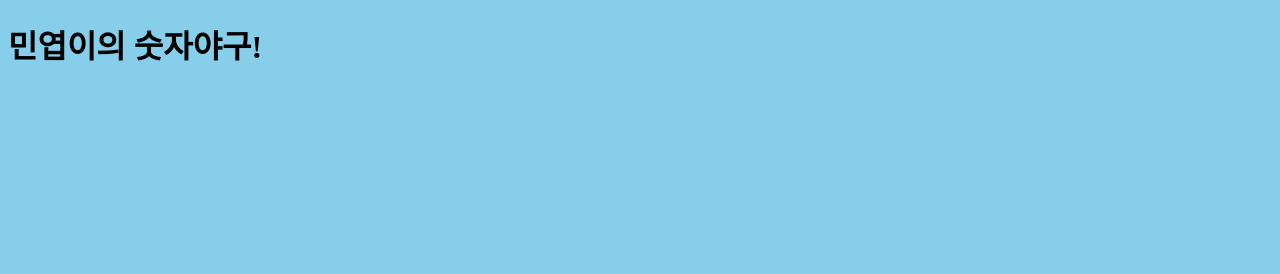
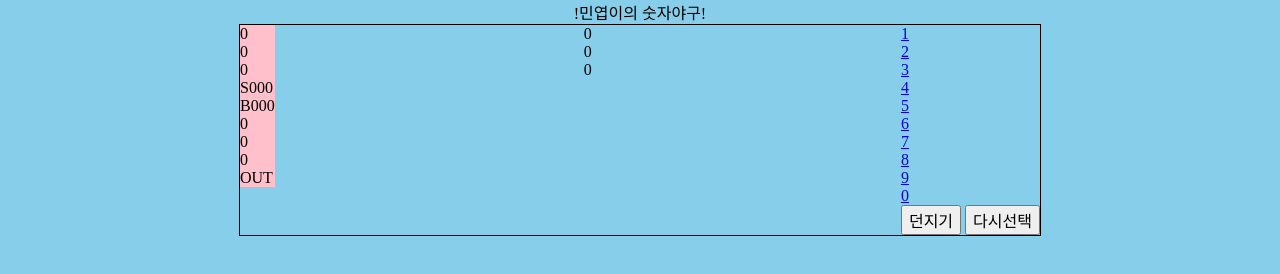
Before and after one commit to jyansol/game, a website built with Parcel: page src/index.html in a window 1280 px wide. Built offline with nearby package versions, Linux system fonts and the light colour scheme.

Commit message:
basic html

```diff
--- a/src/index.html
+++ b/src/index.html
@@ -7,20 +7,56 @@
     <meta http-equiv="X-UA-Compatible" content="ie=edge">
     <title>숫자야구</title>
     <link rel="stylesheet" href="./index.scss">
+    <link rel="stylesheet" href="./reset.css">
   </head>
 
   <body>
-    <h1>민엽이의 숫자야구!</h1>
+    <h1>!민엽이의 숫자야구!</h1>
     <div class="container">
-      <section class="score">
+      <section class="score-section">
         <div class="score-bg">
-          <div>
-
+          <div class="score">
+            <ul>
+              <li>0</li>
+              <li>0</li>
+              <li>0</li>
+              <li><span>S</span><em>0</em><em>0</em><em>0</em></li>
+              <li><span>B</span><em>0</em><em>0</em><em>0</em></li>
+            </ul>
+          </div>
+          <div class="out">
+            <ul>
+              <li>0</li>
+              <li>0</li>
+              <li>0</li>
+              <li><span>OUT</span></li>
+            </ul>
           </div>
         </div>
       </section>
-      <section></section>
-      <section></section>
+      <section class="select-section">
+        <ul>
+          <li><a href="#">1</a></li>
+          <li><a href="#">2</a></li>
+          <li><a href="#">3</a></li>
+          <li><a href="#">4</a></li>
+          <li><a href="#">5</a></li>
+          <li><a href="#">6</a></li>
+          <li><a href="#">7</a></li>
+          <li><a href="#">8</a></li>
+          <li><a href="#">9</a></li>
+          <li><a href="#">0</a></li>
+        </ul>
+        <button>던지기</button>
+        <button>다시선택</button>
+      </section>
+      <section class="board-section">
+        <ul>
+          <li>0</li>
+          <li>0</li>
+          <li>0</li>
+        </ul>
+      </section>
     </div>
     <script src="./index.js"></script>
   </body>
--- a/src/index.scss
+++ b/src/index.scss
@@ -3,3 +3,23 @@ $main-color: skyblue;
 body {
   background-color: $main-color;
 }
+
+h1 {
+  text-align: center;
+}
+
+.container {
+  border: 1px solid black;
+  width: 800px;
+  margin: 0 auto;
+  display: flex;
+  justify-content: space-between;
+}
+
+.select-section {
+  order: 1;
+}
+
+.score-bg {
+  background-color: pink;
+}
--- /dev/null
+++ b/src/reset.css
@@ -0,0 +1,124 @@
+/* http://meyerweb.com/eric/tools/css/reset/
+   v2.0 | 20110126
+   License: none (public domain)
+*/
+
+html,
+body,
+div,
+span,
+applet,
+object,
+iframe,
+h1,
+h2,
+h3,
+h4,
+h5,
+h6,
+p,
+blockquote,
+pre,
+a,
+abbr,
+acronym,
+address,
+big,
+cite,
+code,
+del,
+dfn,
+em,
+img,
+ins,
+kbd,
+q,
+s,
+samp,
+small,
+strike,
+strong,
+sub,
+sup,
+tt,
+var,
+b,
+u,
+i,
+center,
+dl,
+dt,
+dd,
+ol,
+ul,
+li,
+fieldset,
+form,
+label,
+legend,
+table,
+caption,
+tbody,
+tfoot,
+thead,
+tr,
+th,
+td,
+article,
+aside,
+canvas,
+details,
+embed,
+figure,
+figcaption,
+footer,
+header,
+hgroup,
+menu,
+nav,
+output,
+ruby,
+section,
+summary,
+time,
+mark,
+audio,
+video {
+  margin: 0;
+  padding: 0;
+  border: 0;
+  font: inherit;
+  vertical-align: baseline;
+}
+
+button {
+  font-size: 1em;
+  font-family: inherit;
+  cursor: pointer;
+}
+
+
+/* HTML5 display-role reset for older browsers */
+
+article,
+aside,
+details,
+figcaption,
+figure,
+footer,
+header,
+hgroup,
+menu,
+nav,
+section {
+  display: block;
+}
+
+ul {
+  list-style: none;
+}
+
+table {
+  border-collapse: collapse;
+  border-spacing: 0;
+}
```
